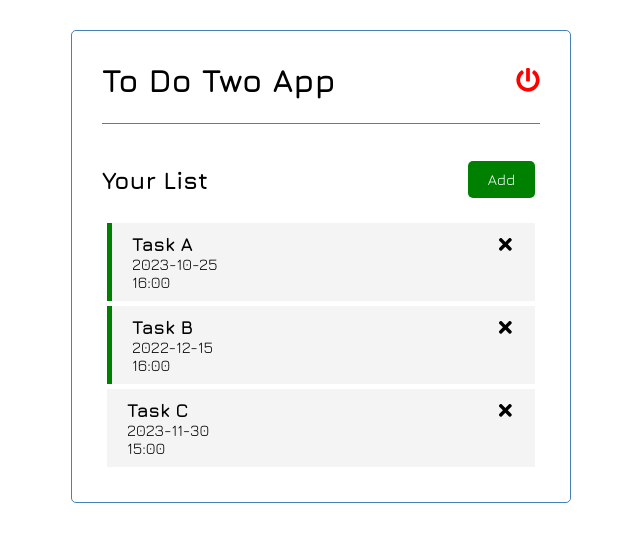
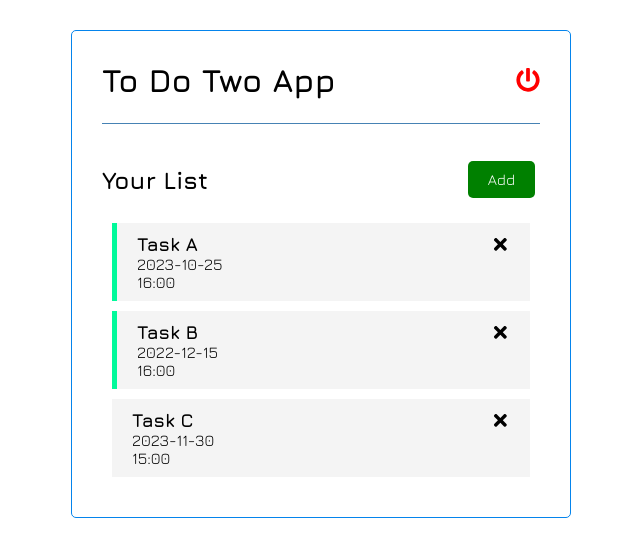
Before and after one commit to croc92/todotwo, a React (Create React App) app: page /list in a window 1280 px wide. Shown: the top 556 px of the page, without its empty margins (319-959 px from the left). Built offline with nearby package versions, Linux system fonts and the light colour scheme.

Commit message:
css modifications

```diff
--- a/src/components/AddTask.jsx
+++ b/src/components/AddTask.jsx
@@ -1,6 +1,4 @@
 import { useState } from "react";
-// import DatePicker from "react-datepicker";
-// import "react-datepicker/dist/react-datepicker.css";
 
 const AddTask = ({ onAdd }) => {
   const [text, setText] = useState("");
--- a/src/index.css
+++ b/src/index.css
@@ -11,7 +11,7 @@ body {
 }
 
 .navbar {
-  border: solid 1px steelblue;
+  border: solid 1px rgb(5, 132, 236);
   margin: 1.5rem auto;
   padding: 6px 0;
   max-width: 500px;
@@ -35,7 +35,7 @@ a {
   margin: 30px auto;
   overflow: auto;
   min-height: 300px;
-  border: 1px solid steelblue;
+  border: 1px solid rgb(5, 132, 236);
   padding: 30px;
   border-radius: 5px;
 }
@@ -76,13 +76,17 @@ a {
 
 .task {
   background: #f4f4f4;
-  margin: 5px;
+  margin: 10px;
   padding: 10px 20px;
   cursor: pointer;
 }
 
+.task:hover {
+  box-shadow: 2px 1px 15px black;
+}
+
 .task.reminder {
-  border-left: 5px solid green;
+  border-left: 5px solid mediumspringgreen;
 }
 
 .task h3 {
```
